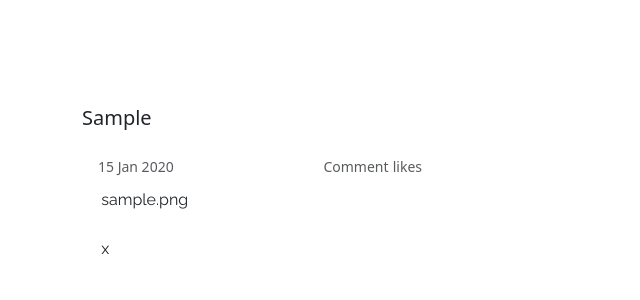
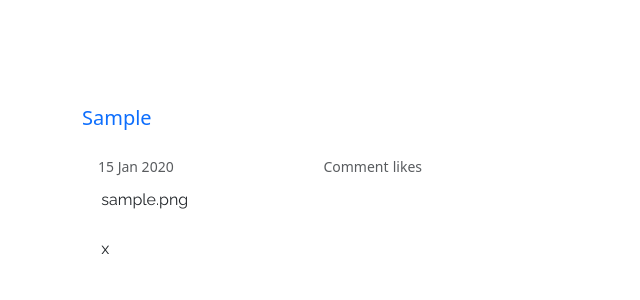
Before and after one commit to Esteph27/Bridal-Union, a Django app: page /discover_designers/ in a window 1280 px wide. Shown: the part 370-670 px from the top of the page, without its empty margins (0-640 px from the left). Run offline with Django 3.2, Linux system fonts and the light colour scheme; tables that the repository leaves empty hold one stand-in row (values such as "Sample post"); some libraries are stand-ins or nearby versions.

Commit message:
connect discover_designers to designer_profile template

```diff
--- a/static/css/style.css
+++ b/static/css/style.css
@@ -124,6 +124,10 @@ p {
 
 .card {
 	border: none;
+}
+
+.card a {
+	text-decoration: none;
 }
 
 
--- a/templates/discover_designers.html
+++ b/templates/discover_designers.html
@@ -5,7 +5,6 @@
 <div class="container-fluid page-title-container">
     <h1>Discover thier works...</h1>
 </div>
-
 
 <!--album template from Bootstrap --->
 <main role="main">
@@ -16,8 +15,9 @@
           {% for image in image_posts %}
           <div class="col-md-4">
             <div class="card mb-4">
-              <!--make into link-->
+              <a href="{% url 'view_designer_profile' 1 %}">
                 <h5>{{ image.designer }}</h5>
+              </a>
               <img class="card-img-top" src="{{ image.image.url }}">
               <div class="card-body">
                 <div class="d-flex justify-content-between align-items-center">
```
